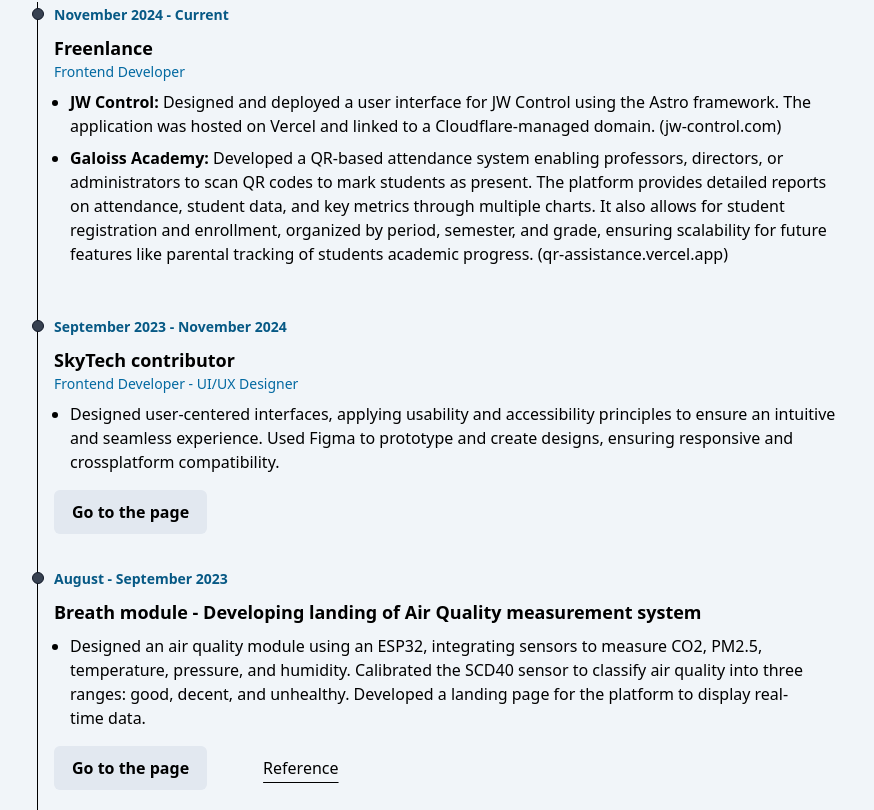
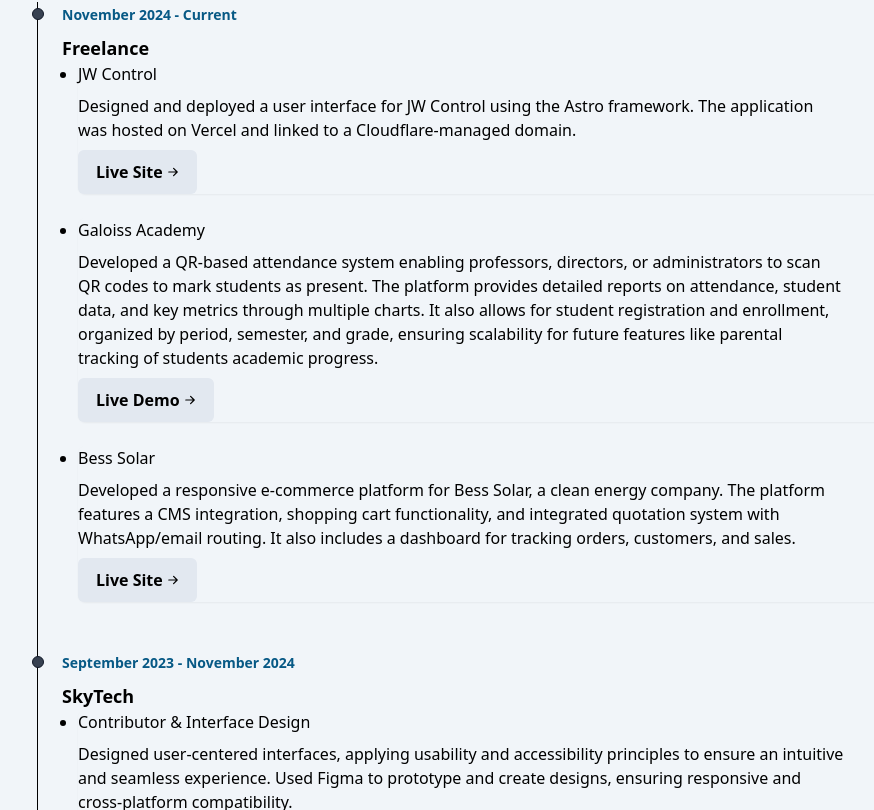
Before and after one commit to Abraham-ch/my-portfolio, a React (Vite) app: page / in a window 1280 px wide. Shown: the part 870-1680 px from the top of the page, without its empty margins (135-1009 px from the left). Built offline with nearby package versions, Linux system fonts and the light colour scheme; no server answers.

Commit message:
feat: new projects

```diff
--- a/src/components/ListItem.tsx
+++ b/src/components/ListItem.tsx
@@ -1,56 +1,92 @@
 interface ListItemProps {
   date: string;
   companyName: string;
-  subtitle1: string;
-  description: string;
-  subtitle2: string;
-  description2: string;
-  role: string;
-  link1: string;
-  link2: string;
+  projects?: Array<Project>;
+  description?: string;
+  link1?: string;
+  link2?: string;
 }
 
-export const ListItem = ( { date, companyName, subtitle1, description, subtitle2, description2, role, link1, link2 }: ListItemProps ) => {
+interface Project {
+  title: string;
+  description: string;
+  links: Array<{ url: string, label: string }>;
+}
+
+export const ListItem = ({
+  date,
+  companyName,
+  projects = [],
+  description,
+  link1,
+  link2
+}: ListItemProps) => {
+  const projectsToRender = projects.length > 0 ? projects : [
+    {
+      title: companyName,
+      description: description,
+      links: [
+        { url: link1, label: "Demo" },
+        { url: link2, label: "Repository" }
+      ].filter(link => link.url)
+    }
+  ];
+
   return (
-    <li className="mb-8 ms-4">
+    <div className="mb-8 pl-6">
+      <div className="mb-2">
       <div className="absolute w-3 h-3 rounded-full mt-1.5 -start-1.5 border border-gray-900 bg-gray-700 dark:border-orange-200 dark:bg-orange-200"></div>
-      <time className="mb-1 text-sm font-semibold leading-none text-sky-800 dark:text-orange-200">
-        {date}
-      </time>
+        <span className="mb-1 text-sm font-semibold leading-none text-sky-800 dark:text-orange-200">
+          {date}
+        </span>
+      </div>
+
       <h3 className="text-lg font-bold mt-2 dark:text-orange-400">
         {companyName}
       </h3>
-      <p className="text-sm font-normal text-pretty text-sky-700 dark:text-gray-200">
-        {role}
-      </p>
-      <ul className="pb-4 pl-4 dark:text-white">
-        <li className="list-disc">
-          <p className="pt-2 text-base font-normal text-pretty max-w-3xl dark:text-gray-200">
-            <strong className="font-semibold">{subtitle1}</strong>{description}
-          </p>
-        </li>
-        {
-          description2 == null ? null : <li className="list-disc"> <p className="pt-2 text-base font-normal text-pretty max-w-3xl dark:text-gray-200">
-            <strong className="font-semibold">{subtitle2}</strong>{description2}
-          </p>
+
+      <ul className="space-y-6 list-disc pb-4 pl-4 dark:text-white">
+        {projectsToRender.map((project, index) => (
+          <li key={index} className="rounded-lg shadow-sm">
+            {projects.length > 0 && (
+              <h5 className="text-md font-medium mb-2">
+                {project.title}
+              </h5>
+            )}
+
+            <p className="text-base font-normal text-pretty max-w-3xl dark:text-gray-200 pb-2">
+              {project.description}
+            </p>
+
+            {project.links && project.links.length > 0 && (
+              <div className="flex flex-wrap gap-2">
+                {project.links.map((link, linkIndex) => (
+                  <a
+                    key={linkIndex}
+                    href={link.url}
+                    target="_blank"
+                    rel="noopener noreferrer"
+                    className="border-transparent border-2 bg-slate-200 dark:bg-transparent dark:border-orange-400 px-2 py-1 md:py-2 md:px-4 text-xs md:text-base inline-flex justify-center items-center transition dark:hover:border-orange-400 dark:text-orange-400 dark:hover:bg-orange-400 dark:hover:text-black font-bold rounded-md hover:text-sky-800 hover:border-sky-800"
+                  >
+                    {link.label}
+                    <svg
+                      className="ml-1 w-3 h-3"
+                      fill="currentColor"
+                      viewBox="0 0 20 20"
+                    >
+                      <path
+                        fillRule="evenodd"
+                        d="M10.293 3.293a1 1 0 011.414 0l6 6a1 1 0 010 1.414l-6 6a1 1 0 01-1.414-1.414L14.586 11H3a1 1 0 110-2h11.586l-4.293-4.293a1 1 0 010-1.414z"
+                        clipRule="evenodd"
+                      />
+                    </svg>
+                  </a>
+                ))}
+              </div>
+            )}
           </li>
-        }
-
+        ))}
       </ul>
-      <span className="flex flex-row-reverse gap-x-10 w-fit">
-        {link2==null ? null : <a
-        target="_blank"
-        href={link2}
-        className="border-solid px-2 py-1 md:py-2 md:px-4 text-xs md:text-base inline-flex justify-center items-center transition dark:text-gray-400/50 dark:hover:text-orange-400 dark:hover:border-orange-400 hover:text-sky-800 hover:border-sky-800 underline underline-offset-8"
-        title="IoT air quality development Github reference"
-        rel="noopener noreferrer"
-        >
-          Reference
-        </a>}
-        {link1==null ? null :
-        <a target="_blank" href={link1} className="border-transparent border-2 bg-slate-200 dark:bg-transparent dark:border-orange-400 px-2 py-1 md:py-2 md:px-4 text-xs md:text-base inline-flex justify-center items-center transition dark:hover:border-orange-400 dark:text-orange-400 dark:hover:bg-orange-400 dark:hover:text-black font-bold rounded-md hover:text-sky-800 hover:border-sky-800" title="Surichakra web app" rel="noopener noreferrer">Go to the page</a>
-        }
-      </span>
-    </li>
+    </div>
   );
 };
--- a/src/sections/Experience.jsx
+++ b/src/sections/Experience.jsx
@@ -9,26 +9,62 @@ const Experience = () => {
       <ol className="relative border-s dark:border-orange-200 border-black ml-3">
       <ListItem
         date="November 2024 - Current"
-          companyName="Freenlance"
-          role='Frontend Developer'
-          subtitle1='JW Control: '
-          description="Designed and deployed a user interface for JW Control using the Astro framework. The application was hosted on Vercel and linked to a Cloudflare-managed domain. (jw-control.com)"
-          subtitle2='Galoiss Academy: '
-          description2="Developed a QR-based attendance system enabling professors, directors, or administrators to scan QR codes to mark students as present. The platform provides detailed reports on attendance, student data, and key metrics through multiple charts. It also allows for student registration and enrollment, organized by period, semester, and grade, ensuring scalability for future features like parental tracking of students academic progress. (qr-assistance.vercel.app)"
+        companyName="Freelance"
+        role="Frontend Developer"
+        projects={[
+          {
+            title: "JW Control",
+            description: "Designed and deployed a user interface for JW Control using the Astro framework. The application was hosted on Vercel and linked to a Cloudflare-managed domain.",
+            links: [
+              { url: "https://jw-control.com", label: "Live Site" }
+            ]
+          },
+          {
+            title: "Galoiss Academy",
+            description: "Developed a QR-based attendance system enabling professors, directors, or administrators to scan QR codes to mark students as present. The platform provides detailed reports on attendance, student data, and key metrics through multiple charts. It also allows for student registration and enrollment, organized by period, semester, and grade, ensuring scalability for future features like parental tracking of students academic progress.",
+            links: [
+              { url: "https://qr-assistance.vercel.app", label: "Live Demo" }
+            ]
+          },
+          {
+            title: "Bess Solar",
+            description: "Developed a responsive e-commerce platform for Bess Solar, a clean energy company. The platform features a CMS integration, shopping cart functionality, and integrated quotation system with WhatsApp/email routing. It also includes a dashboard for tracking orders, customers, and sales.",
+            links: [
+              { url: "https://bess-solar.vercel.app", label: "Live Site" }
+            ]
+          }
+        ]}
       />
+
       <ListItem
         date="September 2023 - November 2024"
-          companyName="SkyTech contributor"
-          role='Frontend Developer - UI/UX Designer'
-          description="Designed user-centered interfaces, applying usability and accessibility principles to ensure an intuitive and seamless experience. Used Figma to prototype and create designs, ensuring responsive and crossplatform compatibility."
-          link1="https://skytech-services.vercel.app/"
+        companyName="SkyTech"
+        role="Frontend Developer - UI/UX Designer"
+        projects={[
+          {
+            title: "Contributor & Interface Design",
+            description: "Designed user-centered interfaces, applying usability and accessibility principles to ensure an intuitive and seamless experience. Used Figma to prototype and create designs, ensuring responsive and cross-platform compatibility.",
+            links: [
+              { url: "https://skytech-services.vercel.app/", label: "Live Site" }
+            ]
+          }
+        ]}
       />
+
       <ListItem
         date="August - September 2023"
-          companyName="Breath module - Developing landing of Air Quality measurement system"
-          description="Designed an air quality module using an ESP32, integrating sensors to measure CO2, PM2.5, temperature, pressure, and humidity. Calibrated the SCD40 sensor to classify air quality into three ranges: good, decent, and unhealthy. Developed a landing page for the platform to display real-time data."
-          link1='https://surichakra.vercel.app/'
-          link2="https://github.com/Abraham-ch/Breath-project/blob/main/InformeFinal_Digitales_Calle_Chafloque.pdf"
+        companyName="Breath Module Project"
+        role="Full-Stack Developer"
+        projects={[
+          {
+            title: "Air Quality Measurement System",
+            description: "Designed an air quality module using an ESP32, integrating sensors to measure CO2, PM2.5, temperature, pressure, and humidity. Calibrated the SCD40 sensor to classify air quality into three ranges: good, decent, and unhealthy. Developed a landing page for the platform to display real-time data.",
+            links: [
+              { url: "https://surichakra.vercel.app/", label: "Live Demo" },
+              { url: "https://github.com/Abraham-ch/Breath-project/blob/main/InformeFinal_Digitales_Calle_Chafloque.pdf", label: "Technical Report" }
+            ]
+          }
+        ]}
       />
       </ol>
     </section>
--- a/src/sections/Projects.tsx
+++ b/src/sections/Projects.tsx
@@ -5,6 +5,8 @@ import SuriImg from "../img/Projects/Surichakra.webp"
 import STImg from "../img/Projects/SmartTransit.webp"
 import SkyTechImg from "../img/Projects/SkyTech.webp"
 import FigmaImg from "../img/Projects/Figma.webp"
+import BessSolar from "../img/Projects/BessSolar.webp"
+import JWControl from "../img/Projects/JWControl.webp"
 
 const projects = [
   {
@@ -67,6 +69,37 @@ const projects = [
       Tools_Environments: ["Figma"]
     }
   },
+  {
+    id: 5,
+    title: "Bess Solar",
+    responsibilities: "Full-Stack Development & E-commerce",
+    description: "Complete e-commerce platform for a clean energy company selling solar panels, batteries, and renewable energy equipment. Features product management through Sanity CMS, shopping cart functionality, and integrated quotation system with WhatsApp/email routing.",
+    imageUrl: `${BessSolar}`,
+    link: "https://bess-solar.vercel.app/",
+    rol: "Developed a full-featured e-commerce platform with CMS integration, shopping cart functionality, and automated quotation system. Implemented responsive design and seamless user experience for product browsing and purchasing flow.",
+    tecnologias: {
+      Frameworks: ["Remix", "Vite"],
+      UI_Libraries: ["TailwindCSS"],
+      Languages: ["HTML", "CSS", "TypeScript"],
+      Tools_Environments: ["Git", "Sanity", "EmailJS", "Cloudflare", "Vercel"]
+    }
+  },
+
+  {
+    id: 6,
+    title: "JW Control",
+    responsibilities: "UI Design & Development",
+    description: "Professional landing page for an industrial hardware company specializing in custom firmware and process automation. Features dynamic service showcase using markdown content and integrated contact system for client inquiries.",
+    imageUrl: `${JWControl}`,
+    link: "https://www.jw-control.com/",
+    rol: "Designed and developed a modern landing page with focus on industrial aesthetics. Implemented markdown-based content management for services section and optimized user experience for B2B clients.",
+    tecnologias: {
+      Frameworks: ["Astro"],
+      UI_Libraries: [],
+      Languages: ["HTML", "CSS", "JavaScript"],
+      Tools_Environments: ["Git", "Figma", "EmailJS", "Cloudflare", "Vercel"]
+    }
+  }
 ];
 
 
```
Also changed, not shown: src/img/Projects/BessSolar.webp (added), src/img/Projects/JWControl.webp (added). Lines whose indentation alone changed are shown as unchanged.
